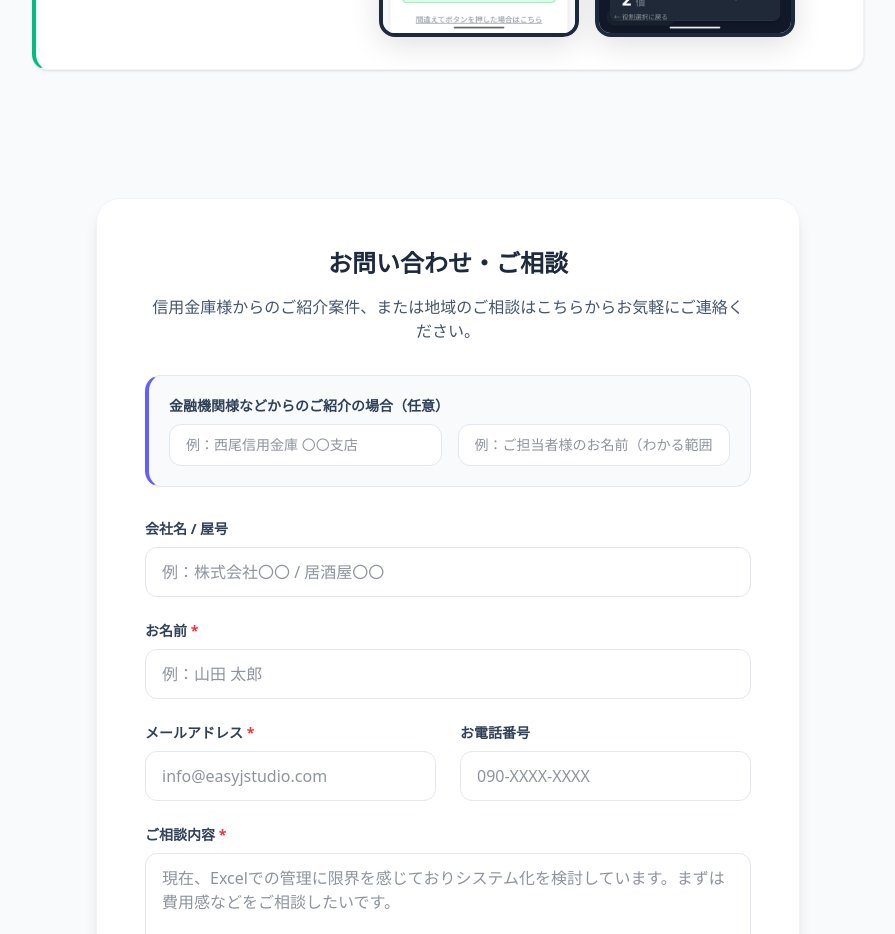
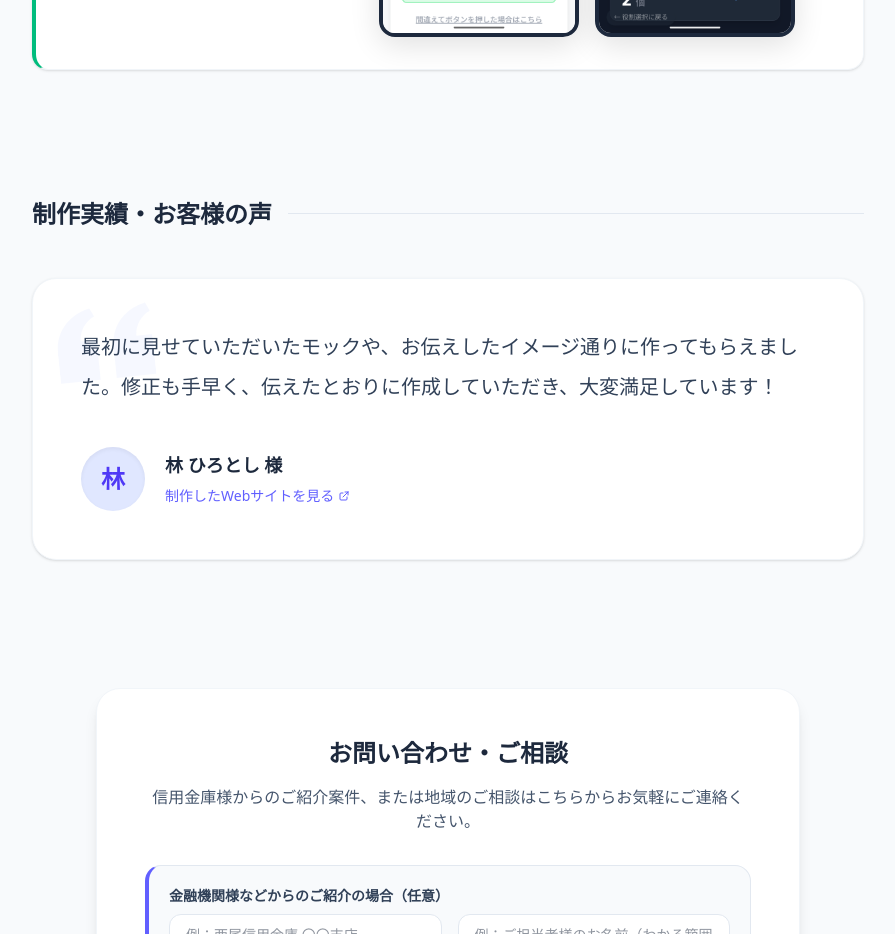
Before and after one commit to ejpasayama-bit/easyjstudio-local, a React (Vite) app: page / in a window 1280 px wide. Shown: the part 1880-2814 px from the top of the page, without its empty margins (192-1087 px from the left). Built offline with nearby package versions, Linux system fonts and the light colour scheme; a web font is replaced by a local one.

Commit message:
Add files via upload

```diff
--- a/src/pages/Local.jsx
+++ b/src/pages/Local.jsx
@@ -148,7 +148,53 @@ const Local = () => {
         </div>
       </section>
 
-      {/* ④ お問い合わせフォーム */}
+      {/* ④お客様の声（利用者の声） */}
+      <section className="py-16 px-8 max-w-4xl mx-auto">
+        <div className="flex items-center gap-4 mb-12">
+          <h2 className="text-2xl font-bold">制作実績・お客様の声</h2>
+          <div className="h-[1px] bg-slate-200 flex-grow"></div>
+        </div>
+
+        <div className="bg-white p-8 md:p-12 rounded-3xl shadow-sm border border-slate-100 relative overflow-hidden">
+          {/* 背景の巨大なクォーテーションアイコン（装飾） */}
+          <svg className="absolute top-4 left-6 w-24 h-24 text-indigo-50 opacity-50 transform -rotate-6" fill="currentColor" viewBox="0 0 24 24">
+            <path d="M14.017 21v-7.391c0-5.704 3.731-9.57 8.983-10.609l.995 2.151c-2.432.917-3.995 3.638-3.995 5.849h4v10h-9.983zm-14.017 0v-7.391c0-5.704 3.748-9.57 9-10.609l.996 2.151c-2.433.917-3.996 3.638-3.996 5.849h3.983v10h-9.983z" />
+          </svg>
+
+          <div className="relative z-10">
+            {/* ▼ ここに頂いたコメントを貼り付け ▼ */}
+            <p className="text-lg md:text-xl text-slate-700 leading-loose font-medium mb-10">
+              最初に見せていただいたモックや、お伝えしたイメージ通りに作ってもらえました。修正も手早く、伝えたとおりに作成していただき、大変満足しています！
+            </p>
+
+            <div className="flex items-center gap-5">
+              {/* アイコン枠 */}
+              <div className="w-16 h-16 bg-indigo-100 rounded-full flex items-center justify-center text-indigo-600 font-bold text-2xl shadow-inner">
+                林
+              </div>
+              <div>
+                <p className="font-bold text-slate-800 text-lg mb-1">林 ひろとし 様</p>
+
+                {/* 制作したHPへのリンク（URLを書き換えてください。不要なら aタグごと削除してOKです） */}
+                <a
+                  href="https://hirotoshi884.com/"
+                  target="_blank"
+                  rel="noopener noreferrer"
+                  className="text-sm font-medium text-indigo-500 hover:text-indigo-700 hover:underline inline-flex items-center"
+                >
+                  制作したWebサイトを見る
+                  <svg className="w-3 h-3 ml-1" fill="none" stroke="currentColor" viewBox="0 0 24 24">
+                    <path strokeLinecap="round" strokeLinejoin="round" strokeWidth="2" d="M10 6H6a2 2 0 00-2 2v10a2 2 0 002 2h10a2 2 0 002-2v-4M14 4h6m0 0v6m0-6L10 14" />
+                  </svg>
+                </a>
+              </div>
+            </div>
+          </div>
+
+        </div>
+      </section>
+
+      {/* ⑤ お問い合わせフォーム */}
       <section className="py-16 px-8 max-w-3xl mx-auto mb-24">
         <div className="bg-white p-8 md:p-12 rounded-3xl shadow-lg border border-slate-100">
           <h2 className="text-2xl font-bold mb-4 text-center">お問い合わせ・ご相談</h2>
@@ -194,7 +240,6 @@ const Local = () => {
 
             <div>
               <label className="block text-sm font-bold text-slate-700 mb-2">会社名 / 屋号</label>
-              {/* 各inputに name 属性を追加しています */}
               <input type="text" name="company" className="w-full px-4 py-3 rounded-xl border border-slate-200 focus:outline-none focus:ring-2 focus:ring-indigo-500 focus:border-transparent transition-all" placeholder="例：株式会社〇〇 / 居酒屋〇〇" />
             </div>
 
```
